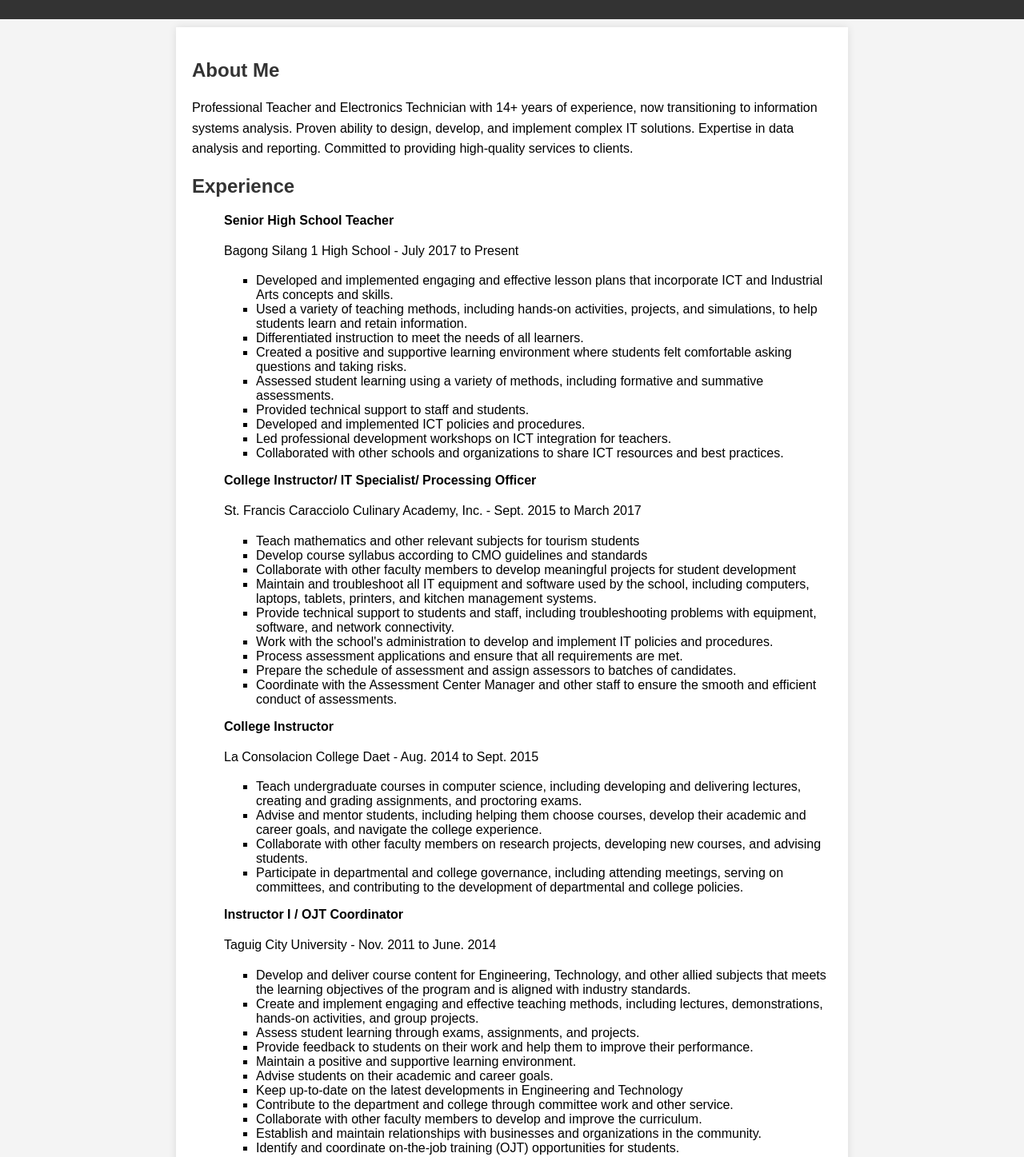
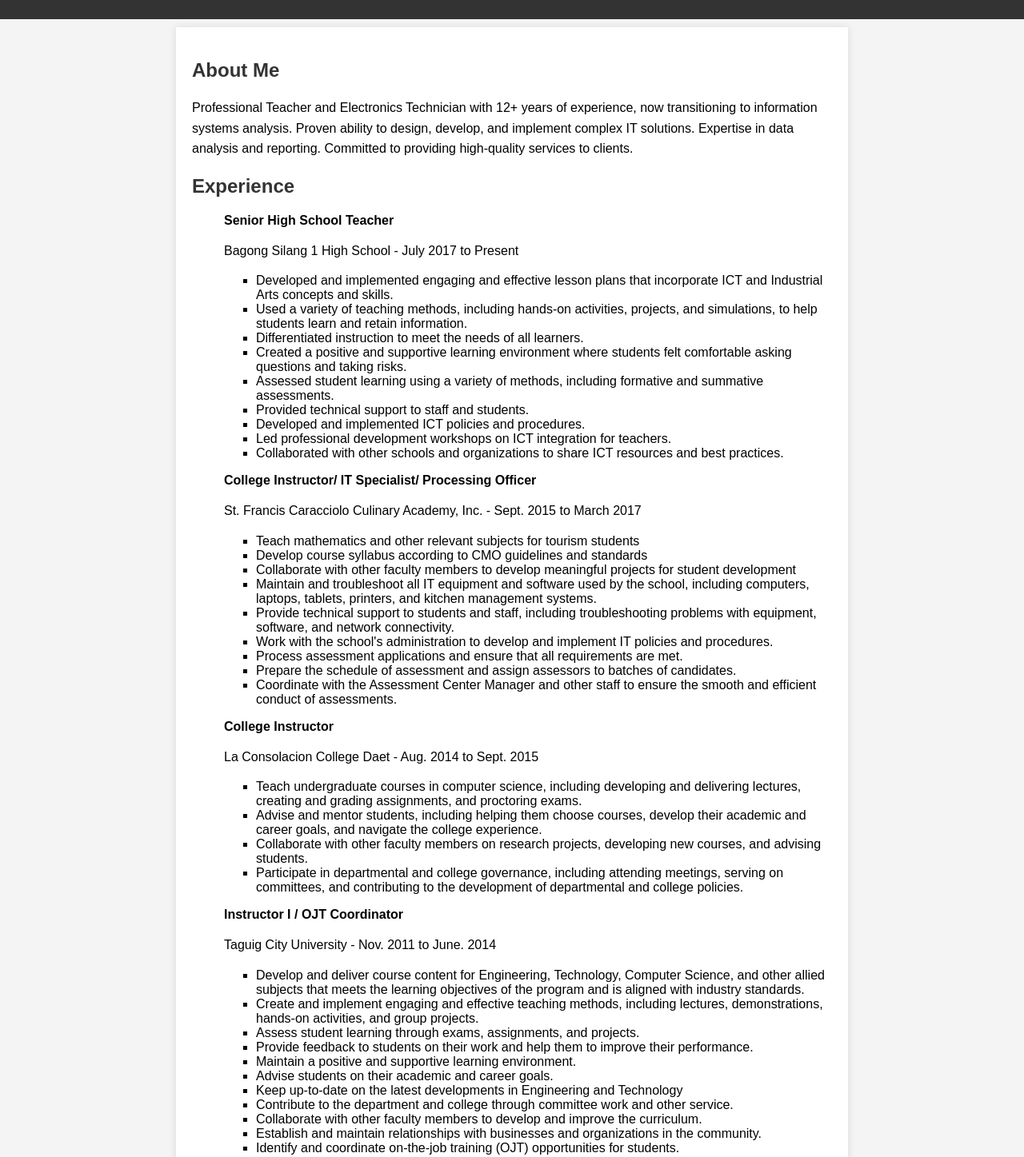
Before and after one commit to LesterDC03/CV-project, a plain HTML site: page index.html in a window 1280 px wide. Shown: the part 440-1887 px from the top of the page at 80% size. Drawn offline with Linux system fonts and the light colour scheme.

Commit message:
Update index.html

```diff
--- a/index.html
+++ b/index.html
@@ -27,7 +27,7 @@
     <div class="container">
         <section class="About_Me" id="about_me">
             <h2>About Me</h2>
-            <p>Professional Teacher and Electronics Technician with 14+ years of experience, now transitioning to information systems analysis. Proven ability to design, develop, and implement complex IT solutions. Expertise in data analysis and reporting. Committed to providing high-quality services to clients.</p>
+            <p>Professional Teacher and Electronics Technician with 12+ years of experience, now transitioning to information systems analysis. Proven ability to design, develop, and implement complex IT solutions. Expertise in data analysis and reporting. Committed to providing high-quality services to clients.</p>
         </section>
 
         <section class="experience-info" id="experience">
@@ -81,7 +81,7 @@
                 <strong>Instructor I / OJT Coordinator</strong>
                 <p>Taguig City University - Nov. 2011 to June. 2014</p>
                 <ul>
-                    <li>Develop and deliver course content for Engineering, Technology, and other allied subjects that meets the learning objectives of the program and is aligned with industry
+                    <li>Develop and deliver course content for Engineering, Technology, Computer Science, and other allied subjects that meets the learning objectives of the program and is aligned with industry
                     standards.</li>
                     <li>Create and implement engaging and effective teaching methods, including lectures, demonstrations, hands-on activities,
                     and group projects.</li>
```
